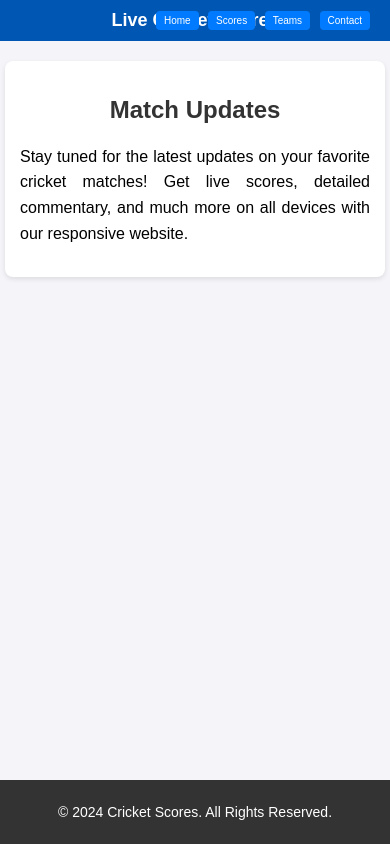
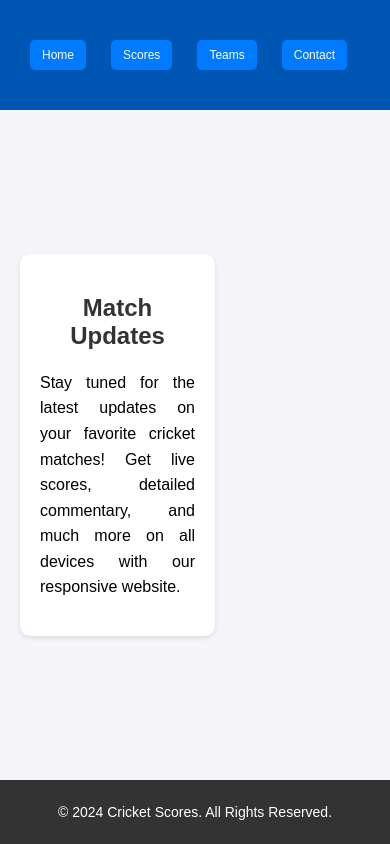
Before and after one commit to nikhil9122003/score, a plain HTML site: page index.html in a window 390 px wide. Drawn offline with Linux system fonts and the light colour scheme.

Commit message:
Update index.html

```diff
--- a/index.html
+++ b/index.html
@@ -22,28 +22,26 @@
         header {
             background-color: #0056b3;
             color: white;
-            padding: 10px 20px;
-            text-align: center;
+            padding: 20px 20px;
+            text-align: left;
             position: relative;
-        }
-        header h1 {
-            font-size: 24px;
-            margin: 0;
+            display: flex;
+            align-items: center;
+            height: 80px;
         }
         .header-buttons {
-            position: absolute;
-            right: 20px;
-            top: 10px;
+            display: flex;
+            gap: 15px;
         }
         .header-buttons button {
             background-color: #007bff;
             border: none;
             color: white;
-            padding: 5px 10px;
-            margin-left: 5px;
-            border-radius: 4px;
+            padding: 10px 20px;
+            margin-left: 10px;
+            border-radius: 5px;
             cursor: pointer;
-            font-size: 12px;
+            font-size: 14px;
         }
         .header-buttons button:hover {
             background-color: #0056b3;
@@ -52,7 +50,7 @@
             flex: 1;
             padding: 20px;
             display: flex;
-            flex-direction: column;
+            justify-content: center;
             align-items: center;
         }
         .ads-section {
@@ -71,8 +69,8 @@
             background-color: white;
             width: 100%;
             max-width: 1200px;
-            padding: 20px;
-            border-radius: 8px;
+            padding: 30px;
+            border-radius: 10px;
             box-shadow: 0 2px 5px rgba(0, 0, 0, 0.1);
         }
         .cricket-score h2 {
@@ -85,21 +83,20 @@
         }
         @media (max-width: 768px) {
             .cricket-score {
-                padding: 15px;
-            }
-            header h1 {
-                font-size: 18px;
+                padding: 20px;
             }
             .header-buttons button {
-                font-size: 10px;
-                padding: 4px 8px;
+                font-size: 12px;
+                padding: 8px 12px;
+            }
+            header {
+                height: 70px;
             }
         }
     </style>
 </head>
 <body>
     <header>
-        <h1>Live Cricket Scores</h1>
         <div class="header-buttons">
             <button>Home</button>
             <button>Scores</button>
```
